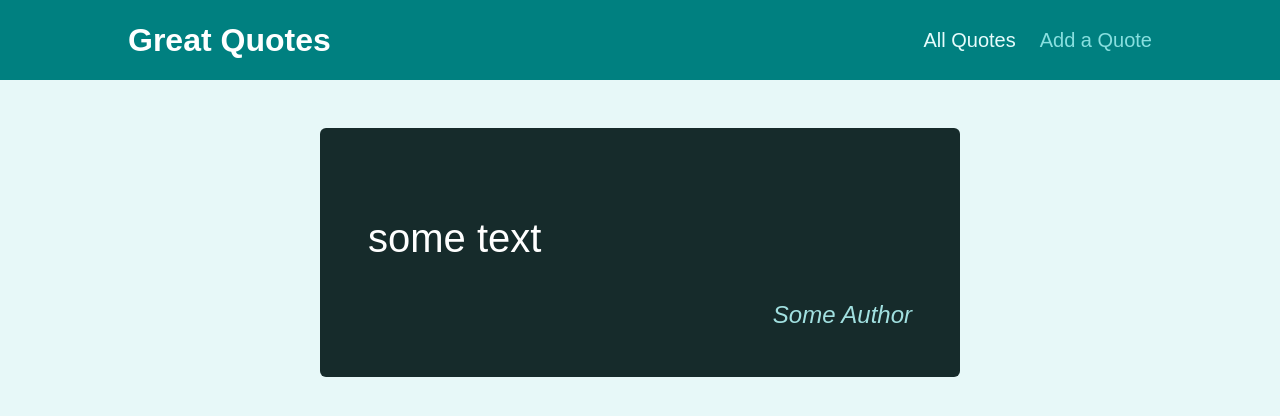
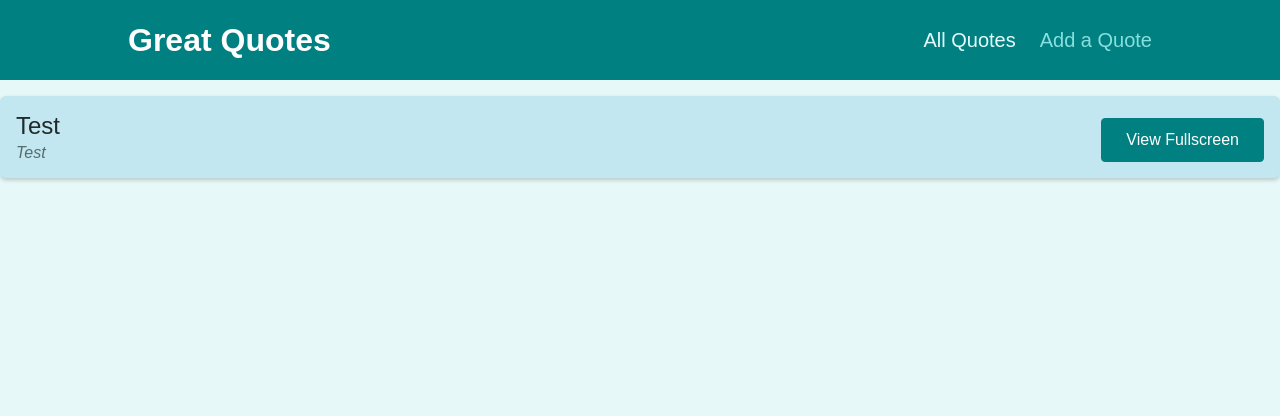
Before and after one commit to ko9x/quotes-app, a React (Create React App) app: page /quotes/1 in a window 1280 px wide. Shown: the top 416 px of the page. Built offline with nearby package versions, Linux system fonts and the light colour scheme.

Commit message:
Removed unused QuotesDetails page

```diff
--- a/src/App.js
+++ b/src/App.js
@@ -2,20 +2,16 @@ import { Route, Switch } from "react-router-dom";
 import MainNavigation from "./components/layout/MainNavigation";
 import Quotes from "./pages/Quotes";
 import AddQuote from "./pages/AddQuote";
-import QuoteDetails from "./pages/QuoteDetails";
 
 function App() {
   return (
     <section>
       <MainNavigation></MainNavigation>
       <Switch>
-        <Route path="/quotes" component={Quotes} exact></Route>
+        <Route path="/quotes" component={Quotes} ></Route>
       </Switch>
       <Switch>
         <Route path="/add-quote" component={AddQuote} exact></Route>
-      </Switch>
-      <Switch>
-        <Route path="/quotes/:quoteID" component={QuoteDetails}></Route>
       </Switch>
     </section>
   );
--- a/src/pages/QuoteDetails.js
+++ /dev/null
@@ -1,9 +0,0 @@
-import HighlightedQuote from "../components/quotes/HighlightedQuote";
-
-const QuoteDetails = () => {
-    return (
-        <HighlightedQuote author={'Some Author'} text={'some text'}/>
-    )
-};
-
-export default QuoteDetails;
```
